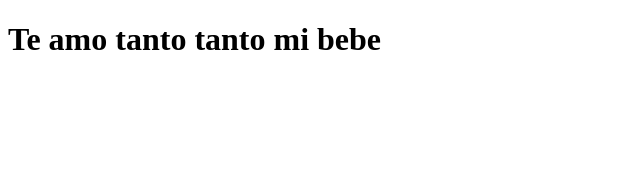
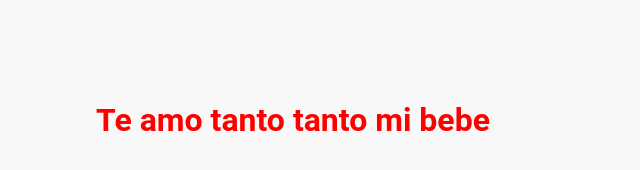
Before and after one commit to apaezcastro/andrepaez-website, a plain HTML site: page index.html in a window 1280 px wide. Shown: the whole page, without its empty margins (0-640 px from the left). Drawn offline with Linux system fonts and the light colour scheme; files that its build step writes are made by us from their sources.

Commit message:
Update index.html

```diff
--- a/index.html
+++ b/index.html
@@ -1,7 +1,7 @@
 <!DOCTYPE html>
 <html>
   <head>
-    <link rel="stylesheets" href="general.css" />
+    <link rel="stylesheet" href="styles/general.css"/>
     <title>Te Amo</title>
   </head>
   <body>
```
